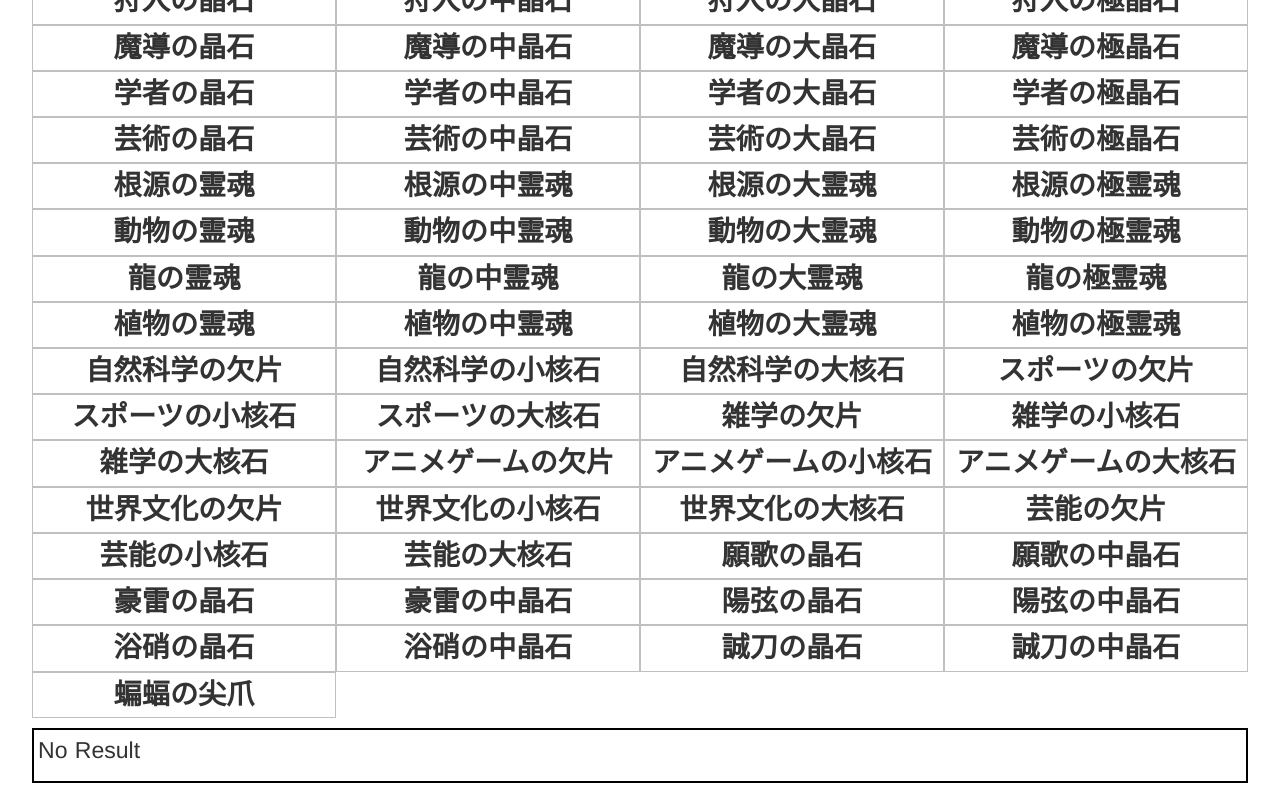
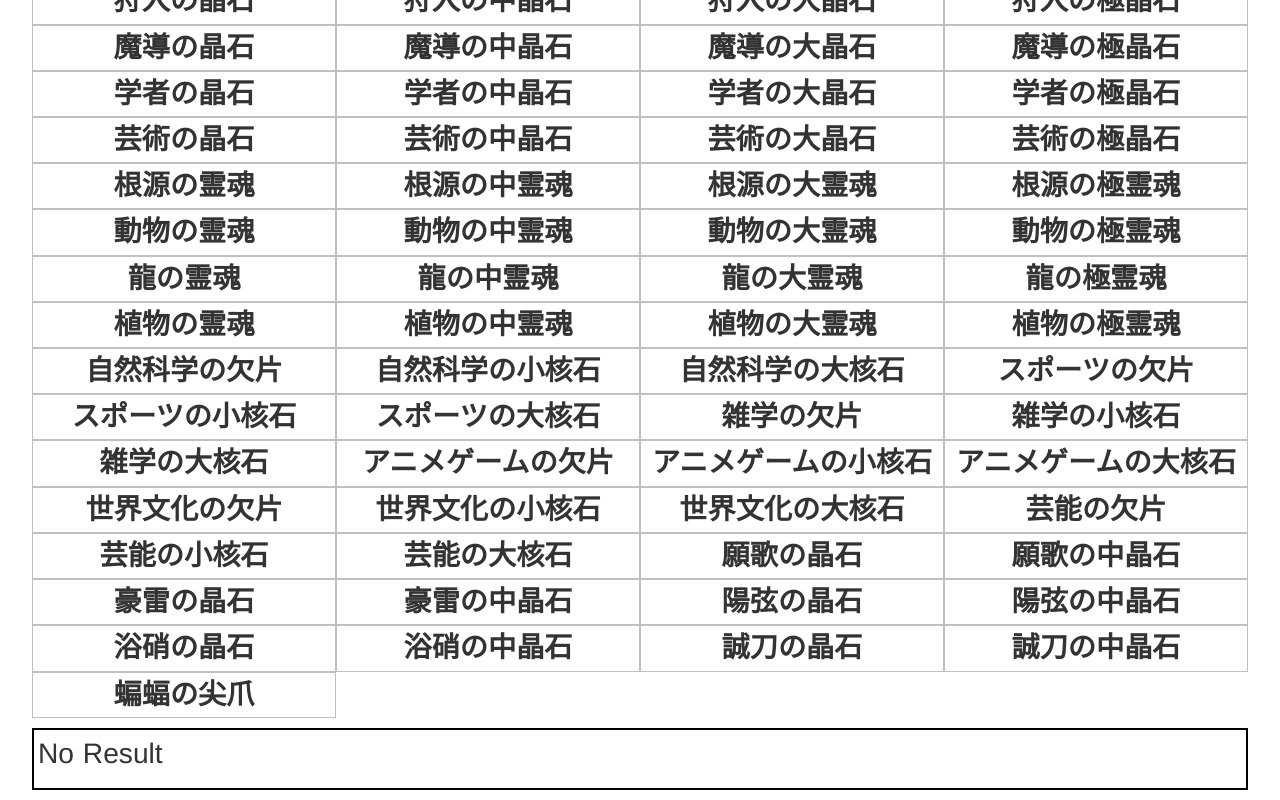
Before and after one commit to hisanak/machiburedb, a Nuxt app: page /items in a window 1280 px wide. Shown: the part 516-1316 px from the top of the page. Built offline with nearby package versions, Linux system fonts and the light colour scheme.

Commit message:
use bigger font in also 'No Result'

```diff
--- a/pages/items.vue
+++ b/pages/items.vue
@@ -20,10 +20,10 @@
     </div>
     <div class="quest_list" v-if="showQuests">
       <div v-if="showNotCompleted">
-        <p><strong>※未完成(更新中)</strong></p>
+        <p class="quest_item"><strong>※未完成(更新中)</strong></p>
       </div>
       <div v-if="quest_ids.length == 0">
-        <p>No Result</p>
+        <p class="quest_item">No Result</p>
       </div>
       <div v-else v-for="quest in quests" :key="quest.id">
         <p class="quest_item">{{ quest.name }}（<span v-if="quest.n" style="color: #606060;">{{ quest.n }}</span>{{ quest.n_h }}<span v-if="quest.h" style="color: #C00000;">{{ quest.h }}</span>{{ quest.h_e }}<span v-if="quest.e" style="color: #800080;">{{ quest.e }}</span>）</p>
```
